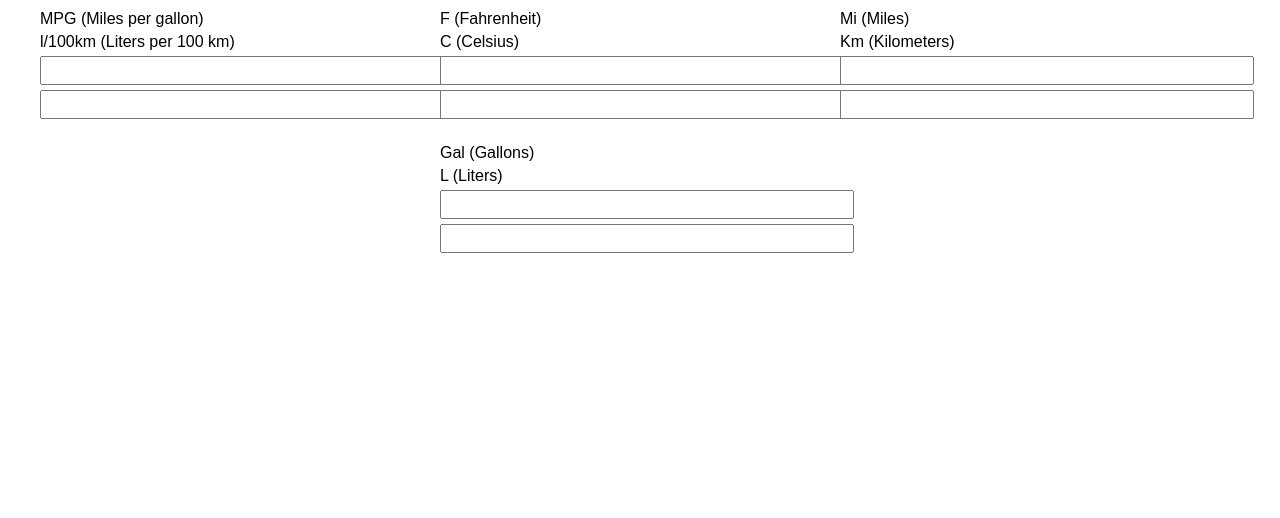
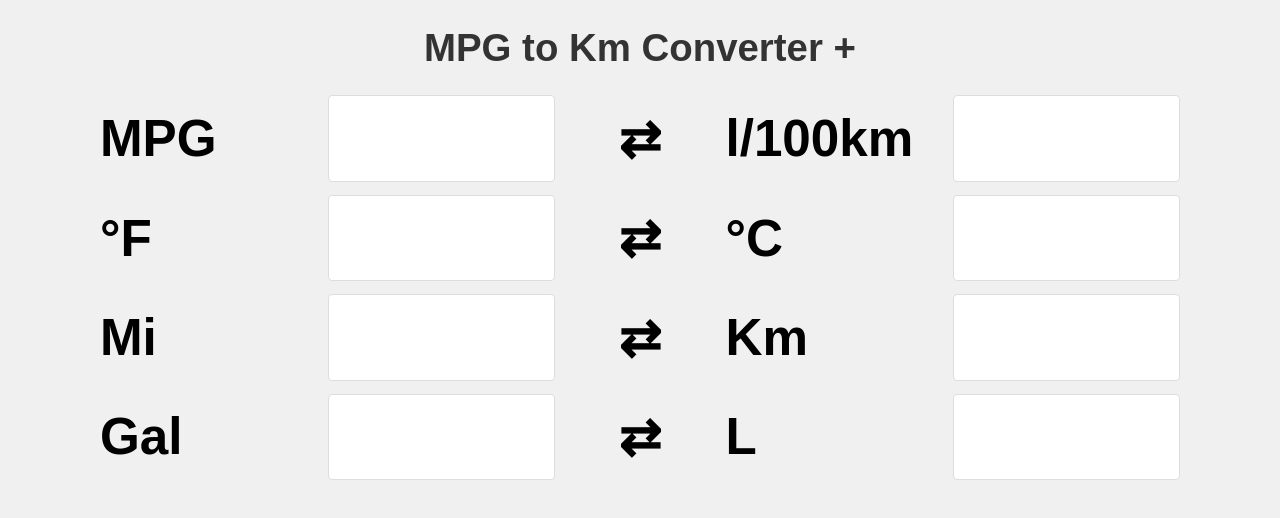
Before and after one commit to wwwowka/MPG-to-L-100km-Converter, a plain HTML site: page index.html in a window 1280 px wide. Drawn offline with Linux system fonts and the light colour scheme.

Commit message:
Update index.html

```diff
--- a/index.html
+++ b/index.html
@@ -1,70 +1,92 @@
 <!DOCTYPE html>
-<html lang="en">
+<html>
 <head>
-    <meta charset="UTF-8">
-    <meta name="viewport" content="width=device-width, initial-scale=1.0">
-    <title>Unit Converter</title>
+    <meta name="viewport" content="width=device-width, initial-scale=1">
+    <title>MPG to Km Converter +</title>
     <style>
         body {
             font-family: Arial, sans-serif;
             margin: 0;
             padding: 0;
+            border: 0;
+            background-color: #f0f0f0;
+            width: 100%;
+            box-sizing: border-box;
         }
-
         .container {
+            box-sizing: border-box;
+        width: 100%;
+        }
+        h1 {
+            text-align: center;
+            color: #333;
+            font-size: 3vw;
+            font-weight: bold;
+        }
+        form {
+            display: grid;
+            gap: 1vw;
+        }
+        .input-group {
             display: flex;
-            flex-wrap: wrap;
             justify-content: center;
-            align-items: flex-start;
-            padding: 10px;
+            align-items: center;
         }
-
-        .converter {
-            width: 100%;
-            max-width: 400px;
-            margin-bottom: 20px;
+        .input-group label {
+            width: 8ch;
+            font-size: 4vw;
+            font-weight: bold;
         }
-
-        .converter input {
-            width: 100%;
-            margin-bottom: 5px;
-            padding: 5px;
+        .input-group input {
+            padding: 1vw;
+            border: 1px solid #ddd;
+            border-radius: 4px;
+            font-size: 4vw;
+            font-weight: bold;
+            max-width: 7ch;
         }
-
-        .converter label {
-            display: block;
-            margin-bottom: 5px;
+        .input-group span {
+            font-size: 4vw;
+            font-weight: bold;
+            margin: 0 5vw;
+            text-align: center;
         }
     </style>
 </head>
 <body>
     <div class="container">
-        <div class="converter">
-            <label for="mpg">MPG (Miles per gallon)</label>
-            <label for="lpk">l/100km (Liters per 100 km)</label>
-            <input id="mpg" type="number" oninput="convert('mpg', 'lpk', (val) => 235.215 / val)" />
-            <input id="lpk" type="number" oninput="convert('lpk', 'mpg', (val) => 235.215 / val)" />
-        </div>
-        <div class="converter">
-            <label for="f">F (Fahrenheit)</label>
-            <label for="c">C (Celsius)</label>
-            <input id="f" type="number" oninput="convert('f', 'c', (val) => (val - 32) * 5/9)" />
-            <input id="c" type="number" oninput="convert('c', 'f', (val) => val * 9/5 + 32)" />
-        </div>
-        <div class="converter">
-            <label for="mi">Mi (Miles)</label>
-            <label for="km">Km (Kilometers)</label>
-            <input id="mi" type="number" oninput="convert('mi', 'km', 1.60934)" />
-            <input id="km" type="number" oninput="convert('km', 'mi', 1/1.60934)" />
-        </div>
-        <div class="converter">
-            <label for="gal">Gal (Gallons)</label>
-            <label for="l">L (Liters)</label>
-            <input id="gal" type="number" oninput="convert('gal', 'l', 3.78541)" />
-            <input id="l" type="number" oninput="convert('l', 'gal', 1/3.78541)" />
-        </div>
+        <h1>MPG to Km Converter +</h1>
+        <form>
+            <div class="input-group">
+                <label for="mpg">MPG </label>
+                <input type="number" id="mpg" oninput="convert('mpg', 'lpk', (val) => 235.215 / val)">
+                <span> ⇄ </span>
+                <label for="lpk">l/100km</label>
+                <input type="number" id="lpk" oninput="convert('lpk', 'mpg', (val) => 235.215 / val)">
+            </div>
+            <div class="input-group">
+                <label for="f">°F</label>
+                <input type="number" id="f" oninput="convert('f', 'c', (val) => (val - 32) * 5/9)">
+                <span> ⇄ </span>
+                <label for="c">°C</label>
+                <input type="number" id="c" oninput="convert('c', 'f', (val) => val * 9/5 + 32)">
+            </div>
+            <div class="input-group">
+                <label for="mi">Mi</label>
+                <input type="number" id="mi" oninput="convert('mi', 'km', 1.60934)">
+                <span> ⇄ </span>
+                <label for="km">Km</label>
+                <input type="number" id="km" oninput="convert('km', 'mi', 1/1.60934)">
+            </div>
+            <div class="input-group">
+                <label for="gal">Gal</label>
+                <input type="number" id="gal" oninput="convert('gal', 'l', 3.78541)">
+                <span> ⇄ </span>
+                <label for="l">L</label>
+                <input type="number" id="l" oninput="convert('l', 'gal', 1/3.78541)">
+            </div>
+        </form>
     </div>
-
     <script>
         function convert(inputId, outputId, conversionFactor) {
             var input = document.getElementById(inputId).value;
```
